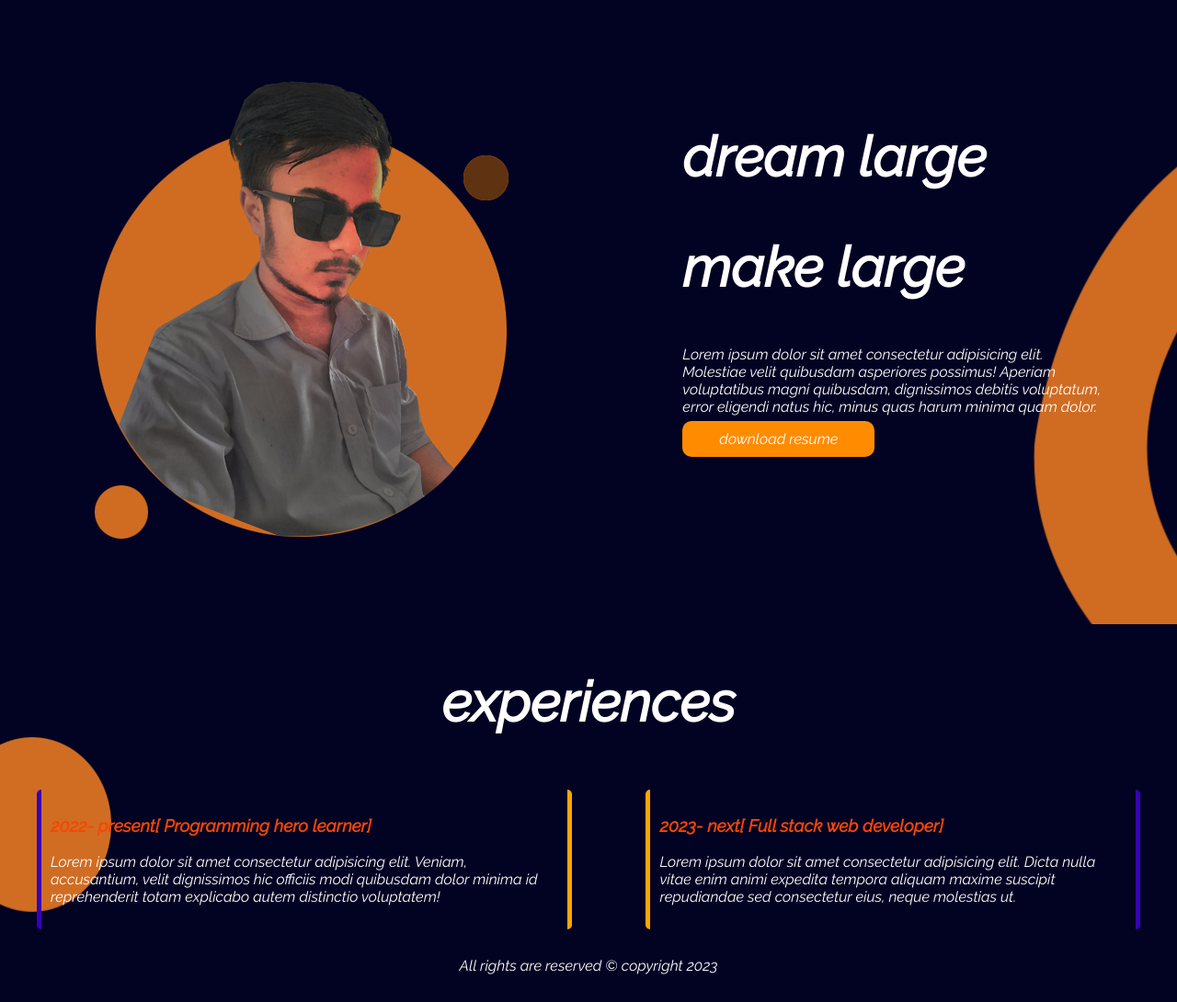
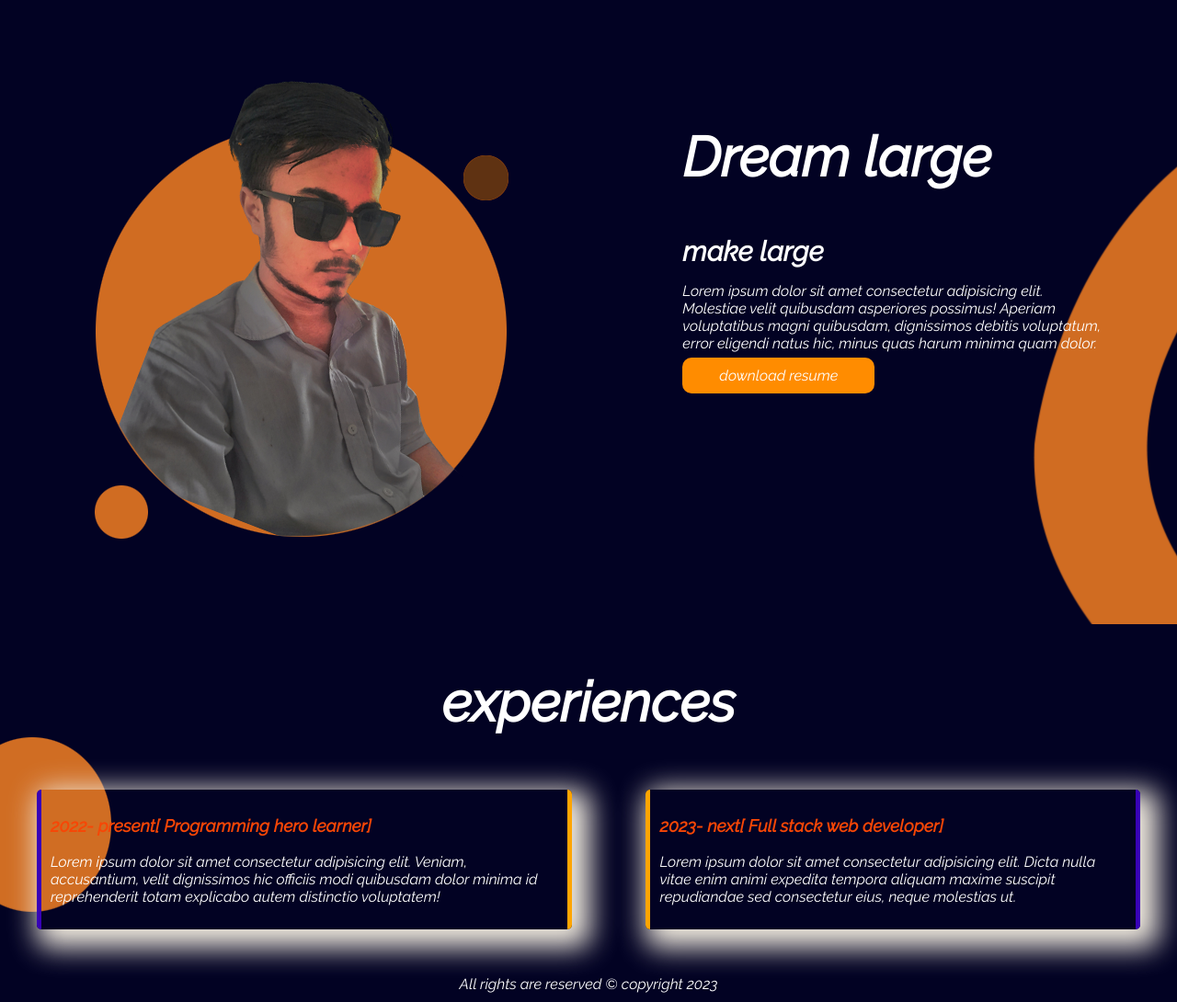
Before and after one commit to humayon-is-on/new-website, a plain HTML site: page index.html in a window 1280 px wide. Shown: the part 660-1750 px from the top of the page at 92% size. Drawn offline with Linux system fonts and the light colour scheme.

Commit message:
final makeup

```diff
--- a/index.html
+++ b/index.html
@@ -32,8 +32,8 @@
             <img src="pics/mahid2.png" alt="not found">
         </div>
         <div class="fst-area">
-            <h1>dream large </h1>
-            <h1>make large</h1>
+            <h1>Dream large </h1>
+            <h1 id="ml">make large</h1>
             <p>Lorem ipsum dolor sit amet consectetur adipisicing elit. Molestiae velit quibusdam asperiores possimus! Aperiam voluptatibus magni quibusdam, dignissimos debitis voluptatum, error eligendi natus hic, minus quas harum minima quam dolor.</p>
             <a class="btn" target="_blank" href="https://www.facebook.com/mahidhasan.nahiyyan">download resume</a>
         </div>
--- a/style.css
+++ b/style.css
@@ -16,6 +16,11 @@ h1 {
     font-weight: 700;
     font-size: 60px;
     color: white;
+}
+
+#ml {
+    margin: 0;
+    font-size: 30px;
 }
 
 h1 span {
@@ -66,13 +71,14 @@ h3 {
 
 .xp-sec {
     margin: 10px 40px;
-    margin-bottom: 30px;
+    margin-bottom: 50px;
     padding: 10px;
     border-radius: 5px;
     border-left: 5px solid orange;
     border-right: 5px solid rgb(56, 1, 183);
     box-shadow: 10px 10px 5xp rgb(0, 5, 7);
     color: white;
+    box-shadow: 10px 10px 30px 10px rgb(241, 235, 223);
 }
 
 #brdr {
```
